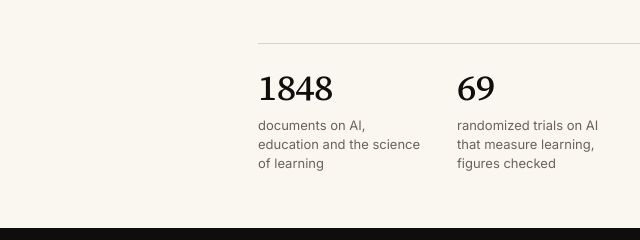
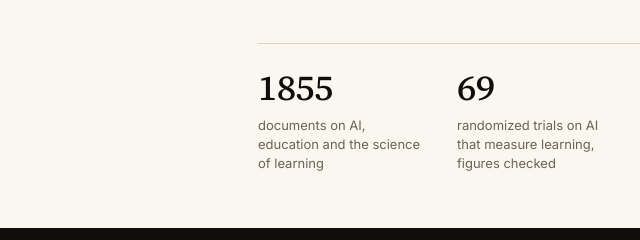
Before and after one commit to ezequielmolina-lang/EvidencIA, a plain HTML site: page index.html in a window 1280 px wide. Shown: the part 552-792 px from the top of the page, 0-640 px from the left. Drawn offline with Linux system fonts and the light colour scheme.

Commit message:
Cifra de la portada: 1855 documentos, como la base del conector
La curaduría W44 sumó 3 estudios y 4 políticas aprobados por el dueño.

Aprobado por el dueño: decisión W45-2 y curaduría CU-2026-W44

Co-Authored-By: Claude Opus 5.5 <noreply@anthropic.com>

```diff
--- a/index.html
+++ b/index.html
@@ -1715,7 +1715,7 @@
 
       <div class="hero-meta">
         <div class="stat">
-          <div class="num" data-num="total">1848</div>
+          <div class="num" data-num="total">1855</div>
           <div class="lbl" data-i18n="hero.stat0">documentos sobre IA, educación y ciencia del aprendizaje</div>
         </div>
         <div class="stat">
```
